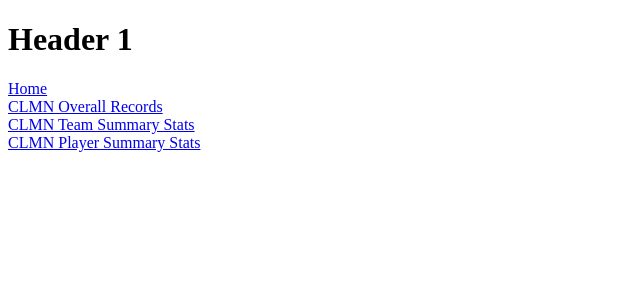
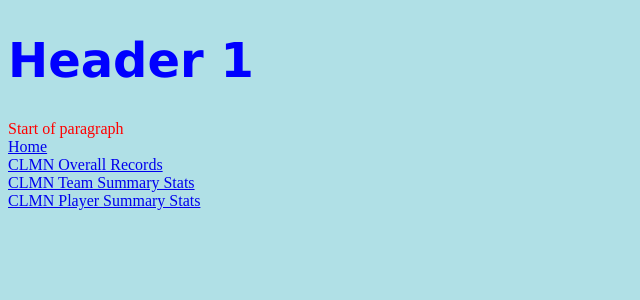
Before and after one commit to PhilMcDaniel/rocket-league-stats, a Flask app: page / in a window 1280 px wide. Shown: the top 300 px of the page, without its empty margins (0-640 px from the left). Run offline with Flask 2, Linux system fonts and the light colour scheme; parts of the project's set-up code (start-up, migrations or seed data) failed here and were passed over.

Commit message:
Add css styling
Add css styling

```diff
--- /dev/null
+++ b/static/css/style.css
@@ -0,0 +1,35 @@
+body {
+    background-color: powderblue;
+}
+h1 {
+    color: blue;
+    font-family: verdana;
+    font-size: 300%;s
+}
+p {
+    color: red;
+}
+table {
+    table-layout: fixed;
+    width: 100%;
+    border-collapse: collapse;
+    border: 3px solid purple;
+}
+thead th:nth-child(1) {
+    width: 30%;
+}
+thead th:nth-child(2) {
+    width: 20%;
+}
+
+thead th:nth-child(3) {
+    width: 15%;
+}
+
+thead th:nth-child(4) {
+    width: 35%;
+}
+
+th, td {
+    padding: 20px;
+}
--- a/templates/home.html
+++ b/templates/home.html
@@ -2,16 +2,19 @@
 <html lang="en" dir="ltr">
   <head>
     <meta charset="utf-8">
+    <link rel="stylesheet" href="{{ url_for('static', filename='css/style.css') }}">
     <title>MN Championship Series Stats</title>
   </head>
   <body>
     <h1> Header 1 </h1>
     <p>
+      Start of paragraph</br>
       <a href="http://127.0.0.1:5000/">Home</a></br>
       <a href="http://127.0.0.1:5000/overallrecords">CLMN Overall Records</a></br>
       <a href="http://127.0.0.1:5000/teamsummary">CLMN Team Summary Stats</a></br>
       <a href="http://127.0.0.1:5000/playersummary">CLMN Player Summary Stats</a></br>
     </p>
+
         {% for table in tables %}
                     {{titles[loop.index]}}
                     {{ table|safe }}
```
